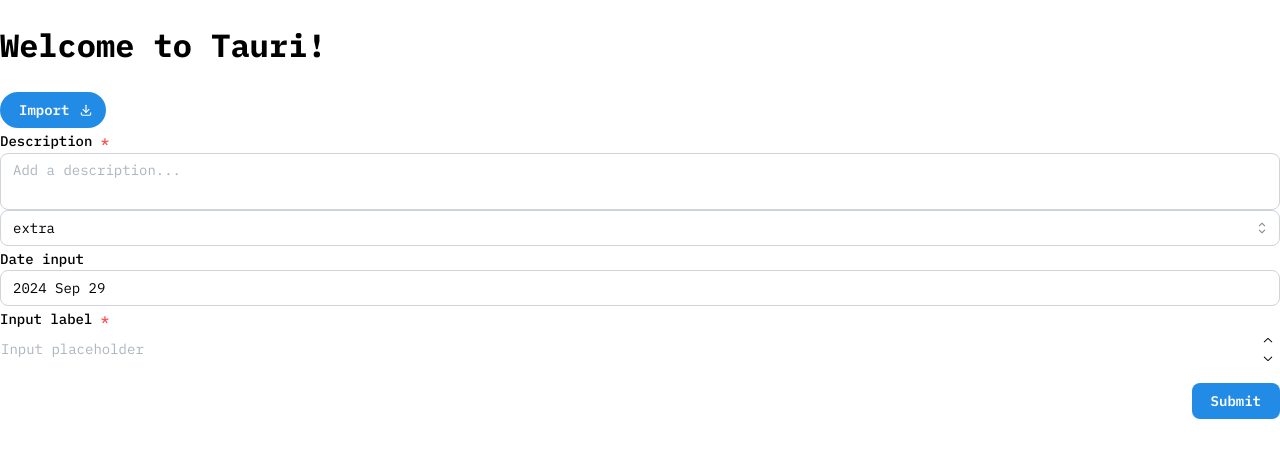
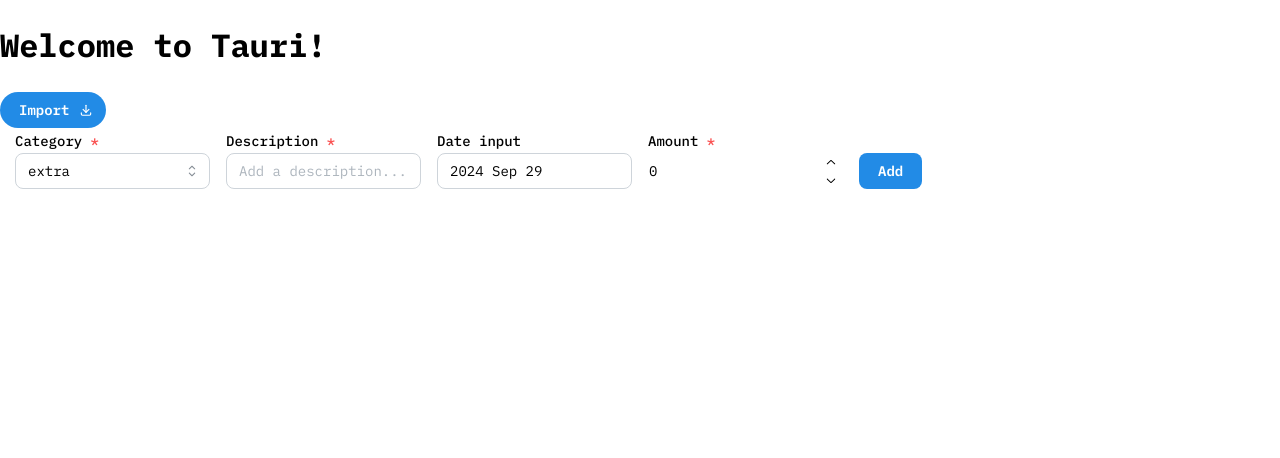
Before and after one commit to matteo-brandolino/checkmamoney, a React (Vite) app: page / in a window 1280 px wide. Shown: the top 458 px of the page. Built offline with nearby package versions, Linux system fonts and the light colour scheme.

Commit message:
add new transaction form

```diff
--- a/src/components/addTransaction/AddTransaction.tsx
+++ b/src/components/addTransaction/AddTransaction.tsx
@@ -1,8 +1,9 @@
-import { Button, Group, NumberInput, Textarea } from "@mantine/core";
+import { Button, Grid, Input, NumberInput, TextInput } from "@mantine/core";
 import { useForm } from "@mantine/form";
 import SelectCreatable from "../selectCreatable";
 import { DateInput } from "@mantine/dates";
 import { convertToDateString } from "../../lib/helper";
+import Database from "@tauri-apps/plugin-sql";
 
 export default function AddTransaction() {
   const form = useForm({
@@ -13,50 +14,82 @@
       date: new Date().toISOString().slice(0, 10),
       amount: 0,
     },
-
-    // validate: {
-    //   email: (value) => (/^\S+@\S+$/.test(value) ? null : "Invalid email"),
-    // },
   });
 
   const onChangeField = (newValue: string | number | Date) => {
     console.log(newValue);
     form.setFieldValue("category", newValue as string);
   };
+
+  const saveSingleTransaction = async (values: {
+    description: string;
+    category: string;
+    date: string;
+    amount: number;
+  }) => {
+    const { date, amount, description, category } = values;
+
+    console.log(`Saving ${JSON.stringify(values)}`);
+
+    const db = await Database.load(
+      "postgresql://postgres:checkmamoney@localhost:5432/checkmamoney"
+    );
+
+    const result = await db.execute(
+      "INSERT INTO normalized_transaction (date, amount, description, category) VALUES ($1::date, $2, $3, $4)",
+      [date, amount, description, category]
+    );
+    console.log("Insert normalized transaction successful:", result);
+
+    form.reset();
+  };
   return (
-    <form onSubmit={form.onSubmit((values) => console.log(values))}>
-      <Textarea
+    <form onSubmit={form.onSubmit((values) => saveSingleTransaction(values))}>
+      <Grid justify="flex-start" align="end" px={15}>
+        <Grid.Col span={{ base: 12, md: 2 }}>
+          <Input.Label required>Category</Input.Label>
+          <SelectCreatable
+            onChangeField={onChangeField}
+            rowValueId={0}
+            rowId={0}
+          />
+        </Grid.Col>
+        <Grid.Col span={{ base: 12, md: 2 }}>
+          <TextInput
+            withAsterisk
             radius="md"
             label="Description"
-        withAsterisk
+            key={form.key("description")}
             placeholder="Add a description..."
-        key={form.key("description")}
             {...form.getInputProps("description")}
           />
-
-      <SelectCreatable onChangeField={onChangeField} rowValueId={0} rowId={0} />
+        </Grid.Col>
+        <Grid.Col span={{ base: 12, md: 2 }}>
           <DateInput
             valueFormat="YYYY MMM DD"
             value={new Date(form.values.date)}
             label="Date input"
             placeholder="Date input"
             onChange={(e) =>
-          e && form.setFieldValue("date", convertToDateString(e.toISOString()))
+              e &&
+              form.setFieldValue("date", convertToDateString(e.toISOString()))
             }
           />
-
+        </Grid.Col>
+        <Grid.Col span={{ base: 12, md: 2 }}>
           <NumberInput
             variant="unstyled"
             radius="md"
-        label="Input label"
+            label="Amount"
             withAsterisk
-        placeholder="Input placeholder"
+            value={0}
             onChange={(e) => form.setFieldValue("amount", e as number)}
           />
-
-      <Group justify="flex-end" mt="md">
-        <Button type="submit">Submit</Button>
-      </Group>
+        </Grid.Col>
+        <Grid.Col span={{ base: 12, md: 2 }}>
+          <Button type="submit">Add</Button>
+        </Grid.Col>
+      </Grid>
     </form>
   );
 }
```
Lines whose indentation alone changed are shown as unchanged.
